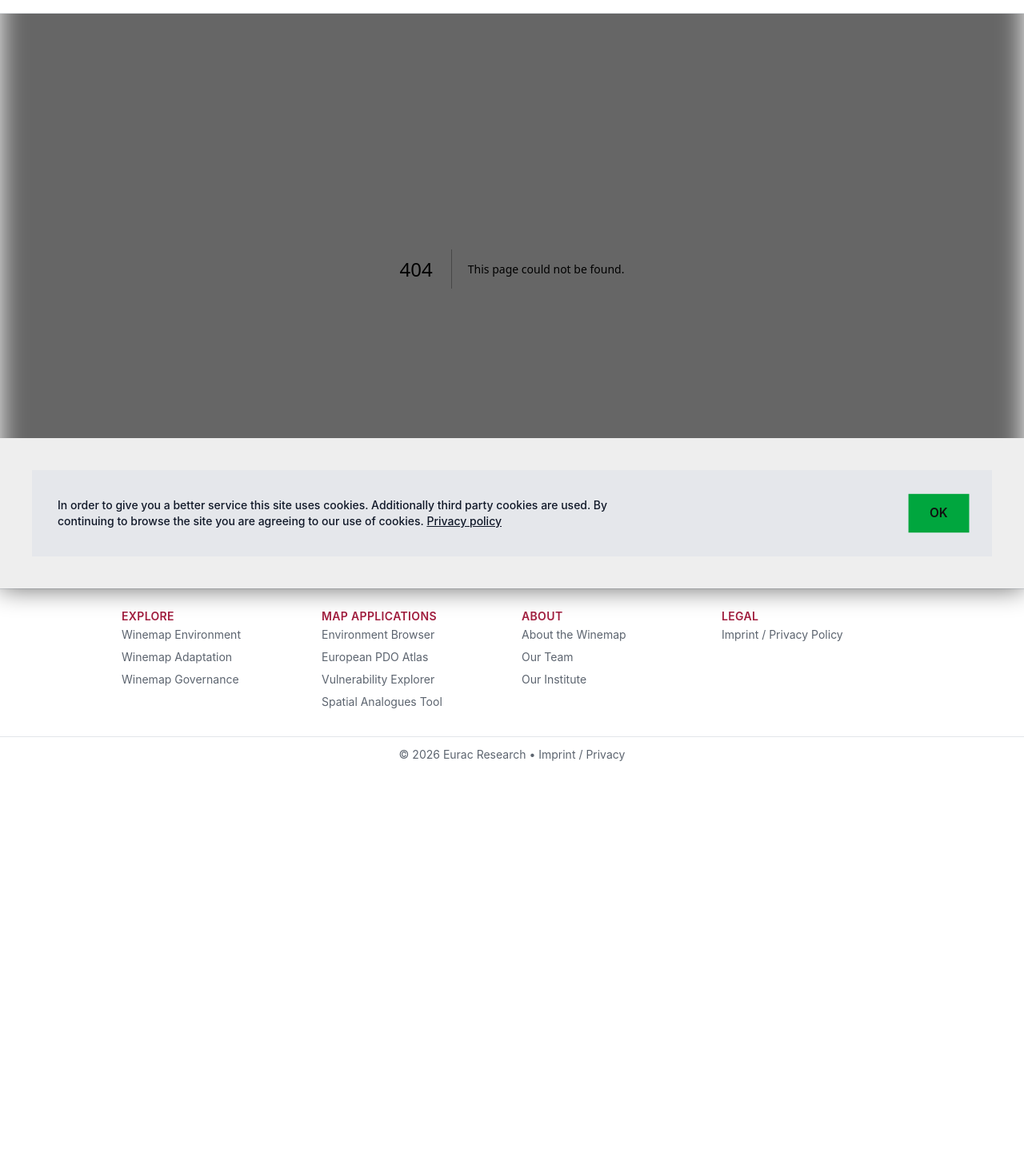
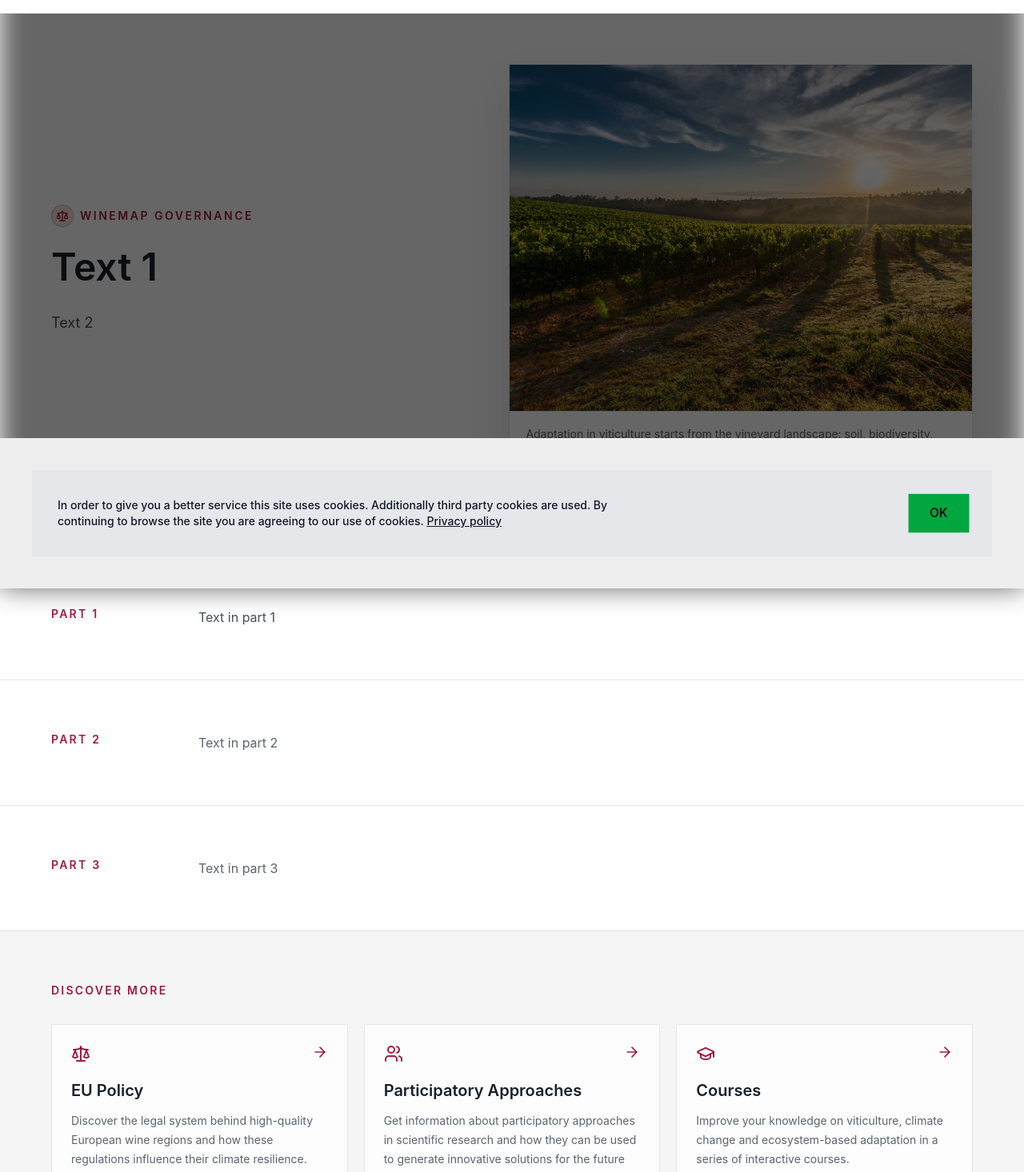
Before and after one commit to Eurac-Research/winemap, a Next.js app: page /governance in a window 1280 px wide. Before the commit this address had no page. Shown: the part 64-1530 px from the top of the page at 80% size. Before the commit the page ends 1030 px from the top, so only its background shows below. Built offline with nearby package versions, Linux system fonts and the light colour scheme.

Commit message:
add intermediate page for governance section and update links to new governance name

```diff
--- a/src/app/climate-environment/page.tsx
+++ b/src/app/climate-environment/page.tsx
@@ -2,8 +2,6 @@ import Link from "next/link";
 import { mainAreas } from "@/content/main-areas";
 import {
   ArrowRight,
-  Layers,
-  Leaf,
   Map as MapIcon,
   ShieldAlert,
   ThermometerSun,
--- a/src/app/legal/eu-policy/page.tsx
+++ b/src/app/governance/eu-policy/page.tsx
@@ -57,7 +57,7 @@ export default function ClimateIndicatorsPage() {
               and industry professionals had to consult various sources to
               understand these classifications.
               Now, Eurac Research has produced the first-ever comprehensive{" "}
-              <Link href="/legal" style={{ textDecoration: "underline" }}>
+              <Link href="/map-applications/pdo-atlas" style={{ textDecoration: "underline" }}>
                 map of Europe’s wine regions classified under the PDO system
               </Link>
               .
--- /dev/null
+++ b/src/app/governance/page.tsx
@@ -0,0 +1,147 @@
+import Image from "next/image";
+import Link from "next/link";
+import { mainAreas } from "@/content/main-areas";
+import {
+  ArrowRight,
+  BookOpenText,
+  Users,
+  Scale,
+  GraduationCap,
+} from "lucide-react";
+
+import { GlossaryTermPopover } from "@/components/glossary/glossaryTerm";
+
+const discoverMoreLinks =
+  mainAreas.find((area) => area.id === "governance")?.categories ?? [];
+
+const discoverMoreIcons = {
+  "/governance/eu-policy": Scale,
+  "/governance/participatory-approaches": Users,
+  "/governance/courses": GraduationCap,
+};
+
+export default function GovernancePage() {
+  return (
+    <main className="min-h-screen bg-background text-foreground">
+      <article>
+        <section className="mt-12 border-b border-[color:var(--border-soft)] px-6 py-24">
+          <div className="mx-auto grid max-w-6xl gap-12 lg:grid-cols-[minmax(0,0.95fr)_minmax(0,1.05fr)] lg:items-center">
+            <div>
+              <div className="inline-flex items-center gap-2 text-sm font-semibold uppercase tracking-[0.18em] text-[color:var(--accent-strong)]">
+                <span className="inline-flex h-7 w-7 items-center justify-center rounded-full border border-[color:var(--accent-strong)]/25 bg-[color:var(--primary)]/15 text-[color:var(--accent-strong)]">
+                  <Scale className="h-4 w-4" />
+                </span>
+                <span>Winemap Governance</span>
+              </div>
+
+              <h1 className="mt-5 max-w-3xl text-4xl font-semibold leading-tight md:text-5xl">
+                Text 1
+              </h1>
+
+              <p className="mt-6 max-w-2xl text-lg leading-8 text-[color:var(--text-base)]">
+                Text 2
+              </p>
+            </div>
+
+            <figure className="overflow-hidden border border-[color:var(--border-soft)] bg-[color:var(--surface-overlay)] shadow-[0_24px_60px_rgba(21,20,18,0.12)]">
+              <div className="relative aspect-[4/3]">
+                <Image
+                  src="/images/vineyard_sun.jpg"
+                  alt="Sunlit vineyard landscape"
+                  fill
+                  priority
+                  className="object-cover"
+                />
+              </div>
+              <figcaption className="border-t border-[color:var(--border-soft)] px-5 py-4 text-sm leading-6 text-[color:var(--muted-foreground)]">
+                Adaptation in viticulture starts from the vineyard landscape:
+                soil, biodiversity, water, management, and local knowledge.
+              </figcaption>
+            </figure>
+          </div>
+        </section>
+
+        <section className="border-y border-[color:var(--border-soft)] px-6 py-16">
+          <div className="mx-auto grid max-w-6xl gap-6 lg:grid-cols-[10rem_minmax(0,1fr)]">
+            <aside className="text-sm font-semibold uppercase tracking-[0.16em] text-[color:var(--accent-strong)]">
+              Part 1
+            </aside>
+
+            <div className="grid max-w-4xl gap-5 text-[color:var(--muted-foreground)]">
+              <p className="leading-7 text-[color:var(--text-base)]">
+                Text in part 1
+              </p>
+            </div>
+          </div>
+        </section>
+
+        <section className="px-6 py-16">
+          <div className="mx-auto grid max-w-6xl gap-6 lg:grid-cols-[10rem_minmax(0,1fr)]">
+            <aside className="text-sm font-semibold uppercase tracking-[0.16em] text-[color:var(--accent-strong)]">
+              Part 2
+            </aside>
+
+            <div className="grid max-w-4xl gap-5 text-[color:var(--muted-foreground)]">
+              <p className="leading-7">
+                Text in part 2
+              </p>
+            </div>
+          </div>
+        </section>
+
+        <section className="border-t border-[color:var(--border-soft)] px-6 py-16">
+          <div className="mx-auto grid max-w-6xl gap-6 lg:grid-cols-[10rem_minmax(0,1fr)]">
+            <aside className="text-sm font-semibold uppercase tracking-[0.16em] text-[color:var(--accent-strong)]">
+              Part 3
+            </aside>
+
+            <div className="grid max-w-4xl gap-5 text-[color:var(--muted-foreground)]">
+              <p className="leading-7">
+                Text in part 3
+              </p>
+            </div>
+          </div>
+        </section>
+
+        <section className="border-t border-[color:var(--border-soft)] bg-[color:var(--surface-panel-muted)] px-6 py-16">
+          <div className="mx-auto max-w-6xl">
+            <div className="max-w-2xl">
+              <p className="text-sm font-semibold uppercase tracking-[0.16em] text-[color:var(--accent-strong)]">
+                Discover more
+              </p>
+            </div>
+
+            <div className="mt-8 grid gap-5 md:grid-cols-3">
+              {discoverMoreLinks.map((category) => {
+                const Icon =
+                  discoverMoreIcons[
+                    category.href as keyof typeof discoverMoreIcons
+                  ] ?? BookOpenText;
+                const label = category.label.replace(/\s*->\s*$/, "");
+
+                return (
+                  <Link
+                    key={category.href}
+                    href={category.href}
+                    className="group border border-[color:var(--border-soft)] bg-[color:var(--surface-overlay)] p-6 transition-colors hover:border-[color:var(--accent-strong)] hover:bg-[color:var(--surface-panel-strong)]"
+                  >
+                    <div className="flex items-start justify-between gap-4">
+                      <Icon className="h-6 w-6 text-[color:var(--accent-strong)]" />
+                      <ArrowRight className="h-5 w-5 text-[color:var(--accent-strong)] transition-transform group-hover:translate-x-1" />
+                    </div>
+                    <h2 className="mt-5 text-xl font-semibold text-[color:var(--foreground)]">
+                      {label}
+                    </h2>
+                    <p className="mt-3 text-sm leading-6 text-[color:var(--muted-foreground)]">
+                      {category.description}
+                    </p>
+                  </Link>
+                );
+              })}
+            </div>
+          </div>
+        </section>
+      </article>
+    </main>
+  );
+}
--- a/src/app/page.tsx
+++ b/src/app/page.tsx
@@ -180,7 +180,7 @@ export default function HomePage() {
               environmental and social change.
             </p>
             <Link
-              href="/legal/eu-policy"
+              href="/governance"
               className="mt-8 inline-flex items-center gap-2 text-base font-medium text-[color:var(--accent-strong)] transition hover:gap-3"
             >
               <span>Learn more about Winemap Governance</span>
--- a/src/components/ConditionalFooter.tsx
+++ b/src/components/ConditionalFooter.tsx
@@ -5,7 +5,7 @@ import { usePathname } from "next/navigation"
 import Footer from "./Footer"
 
 const MAP_ROUTE_PREFIXES = [
-  "/legal",
+  "/governance",
   "/adaptation",
   "/climate-environment",
   "/map-applications",
--- a/src/content/main-areas.tsx
+++ b/src/content/main-areas.tsx
@@ -114,24 +114,24 @@ export const mainAreas: MainArea[] = [
         aria-hidden="true"
       />
     ),
-    mainHref: "/#governance",
+    mainHref: "/governance",
     categoriesClassName: "space-y-1",
     categories: [
       {
         label: "EU Policy",
-        href: "/legal/eu-policy",
+        href: "/governance/eu-policy",
         description:
           "Discover the legal system behind high-quality European wine regions and how these regulations influence their climate resilience.",
       },
       {
         label: "Participatory Approaches",
-        href: "/legal/participatory-approaches",
+        href: "/governance/participatory-approaches",
         description:
           "Get information about participatory approaches in scientific research and how they can be used to generate innovative solutions for the future sustainability of viticulture.",
       },
       {
         label: "Courses",
-        href: "/legal/courses",
+        href: "/governance/courses",
         description:
           "Improve your knowledge on viticulture, climate change and ecosystem-based adaptation in a series of interactive courses.",
       },
@@ -188,7 +188,7 @@ export const mainAreas: MainArea[] = [
     categories: [
       {
         label: "Courses",
-        href: "/legal/courses",
+        href: "/governance/courses",
         description:
           "Access learning material on viticulture, climate change, governance, and ecosystem-based adaptation.",
       },
```
Also changed, not shown: src/app/governance/courses/page.tsx (renamed from src/app/legal/courses/page.tsx), src/app/governance/participatory-approaches/page.tsx (renamed from src/app/legal/participatory-approaches/page.tsx).
